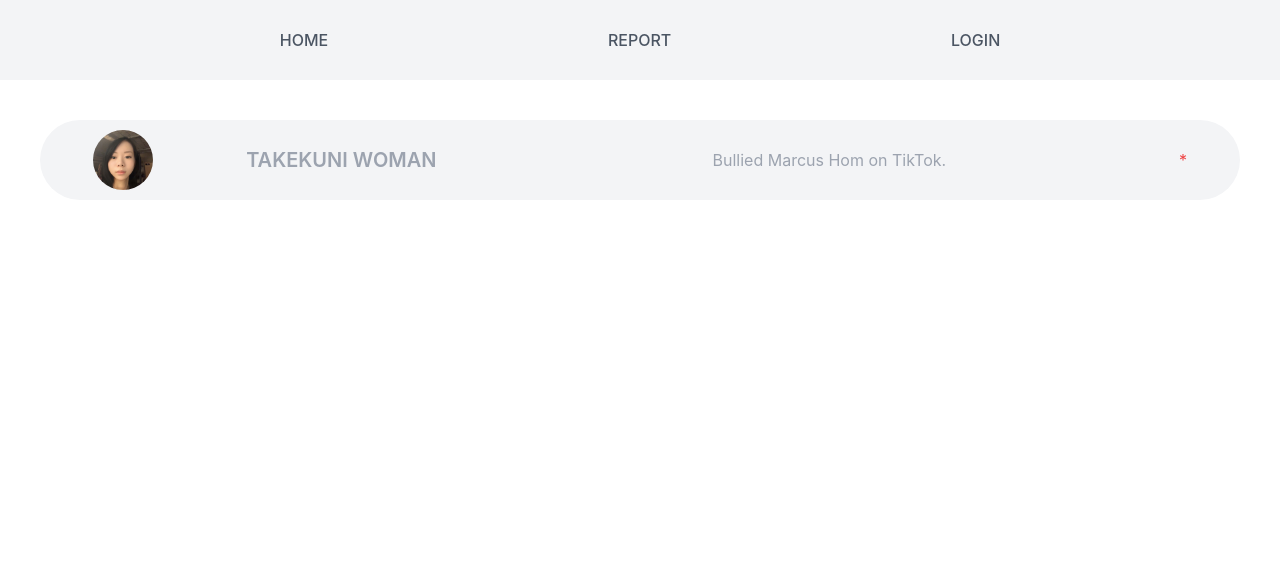
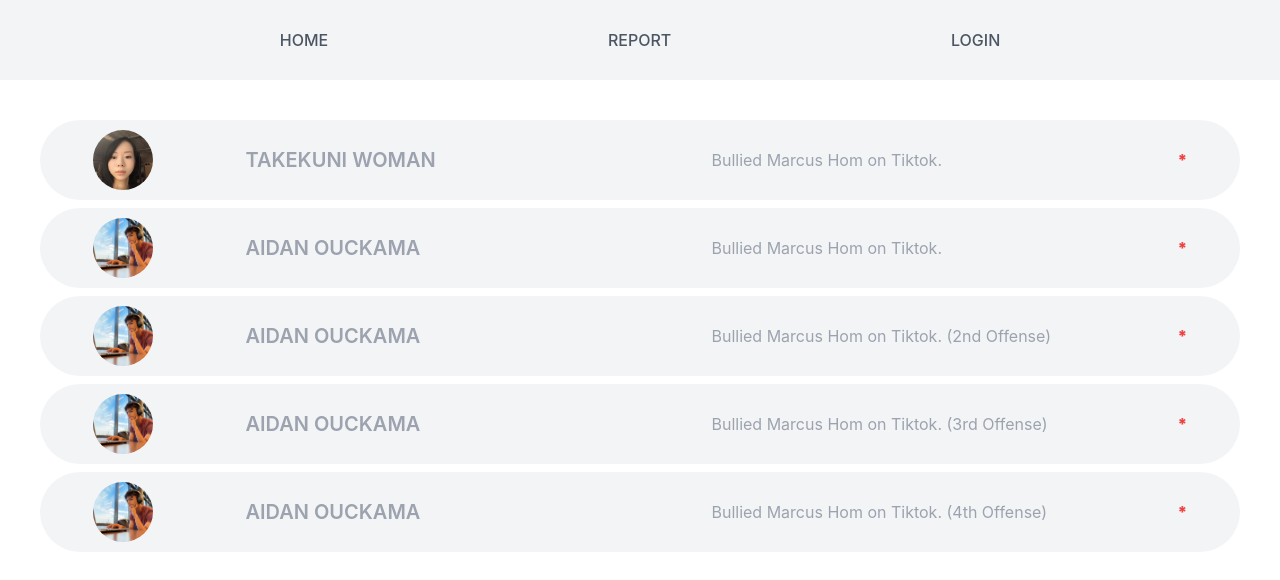
Before and after one commit to ouckah/bully-be-gone, a Next.js app: page /admin in a window 1280 px wide. Shown: the top 580 px of the page. Built offline with nearby package versions, Linux system fonts and the light colour scheme.

Commit message:
🚀 Student Card Component + More Admin Offenses

```diff
--- /dev/null
+++ b/components/Student Card/index.jsx
@@ -0,0 +1,30 @@
+import Image from 'next/image'
+
+const StudentCard = ({ name, description, pfp, offense }) =>
+{
+    if (offense)
+    {
+        return (
+            <div className='flex justify-evenly items-center w-full h-20 bg-gray-100 rounded-full px-10 gap-20'>
+                <Image src={pfp} width={60} height={60} className='object-cover rounded-full'/>
+                <h1 className='w-1/3 text-gray-400 font-semibold text-xl uppercase'>{name}</h1>
+                <h1 className='w-1/3 text-gray-400 font-md text-md'>{description}</h1>
+                <h1 className='justify-self-end text-red-500 font-black'>*</h1>
+            </div>
+        )
+    }
+
+    else
+    {
+        return (
+            <div className='flex justify-evenly items-center w-full h-20 bg-gray-100 rounded-full px-10 gap-20'>
+                <Image src={pfp} width={60} height={60} className='object-cover rounded-full'/>
+                <h1 className='w-1/3 text-gray-400 font-semibold text-xl uppercase'>{name}</h1>
+                <h1 className='w-1/3 text-gray-400 font-md text-md'>{description}</h1>
+                <h1 className='justify-self-end text-blue-500 font-black'>*</h1>
+            </div>
+        )
+    }
+}
+
+export default StudentCard
--- a/pages/admin/index.js
+++ b/pages/admin/index.js
@@ -1,16 +1,35 @@
 import Image from 'next/image'
+import StudentCard from '../../components/Student Card'
 
 const Admin = () =>
 {
+    const data =
+    [
+        { name: 'Takekuni Woman', description: 'Bullied Marcus Hom on Tiktok.', pfp: '/student-pfps/pfp.jpg', offense: true },
+        { name: 'Aidan Ouckama', description: 'Bullied Marcus Hom on Tiktok.', pfp: '/student-pfps/aidan.jpg', offense: true },
+        { name: 'Aidan Ouckama', description: 'Bullied Marcus Hom on Tiktok. (2nd Offense)', pfp: '/student-pfps/aidan.jpg', offense: true },
+        { name: 'Aidan Ouckama', description: 'Bullied Marcus Hom on Tiktok. (3rd Offense)', pfp: '/student-pfps/aidan.jpg', offense: true },
+        { name: 'Aidan Ouckama', description: 'Bullied Marcus Hom on Tiktok. (4th Offense)', pfp: '/student-pfps/aidan.jpg', offense: true }
+    ]
+
     return (
         <>
-            <div className='w-full h-screen bg-white p-10'>
-                <div className='flex justify-evenly items-center w-full h-20 bg-gray-100 rounded-full px-10 gap-20'>
-                    <Image src='/pfp.jpg' width={60} height={60} className='object-cover rounded-full'/>
-                    <h1 className='w-1/3 text-gray-400 font-semibold text-xl uppercase'>Takekuni Woman</h1>
-                    <h1 className='w-1/3 text-gray-400 font-md text-md'>Bullied Marcus Hom on TikTok.</h1>
-                    <h1 className='justify-self-end text-red-500'>*</h1>
-                </div>
+            <div className='flex flex-col w-full h-screen bg-white p-10 gap-2'>
+
+                {
+                    data.map(user =>
+                    {
+                        return (
+                            <StudentCard
+                                name={user.name}
+                                description={user.description}
+                                pfp={user.pfp}
+                                offense={user.offense}
+                            />
+                        )
+                    })
+                }
+
             </div>
         </>
     )
```
Also changed, not shown: public/student-pfps/aidan.jpg (added), public/student-pfps/pfp.jpg (renamed from public/pfp.jpg).
